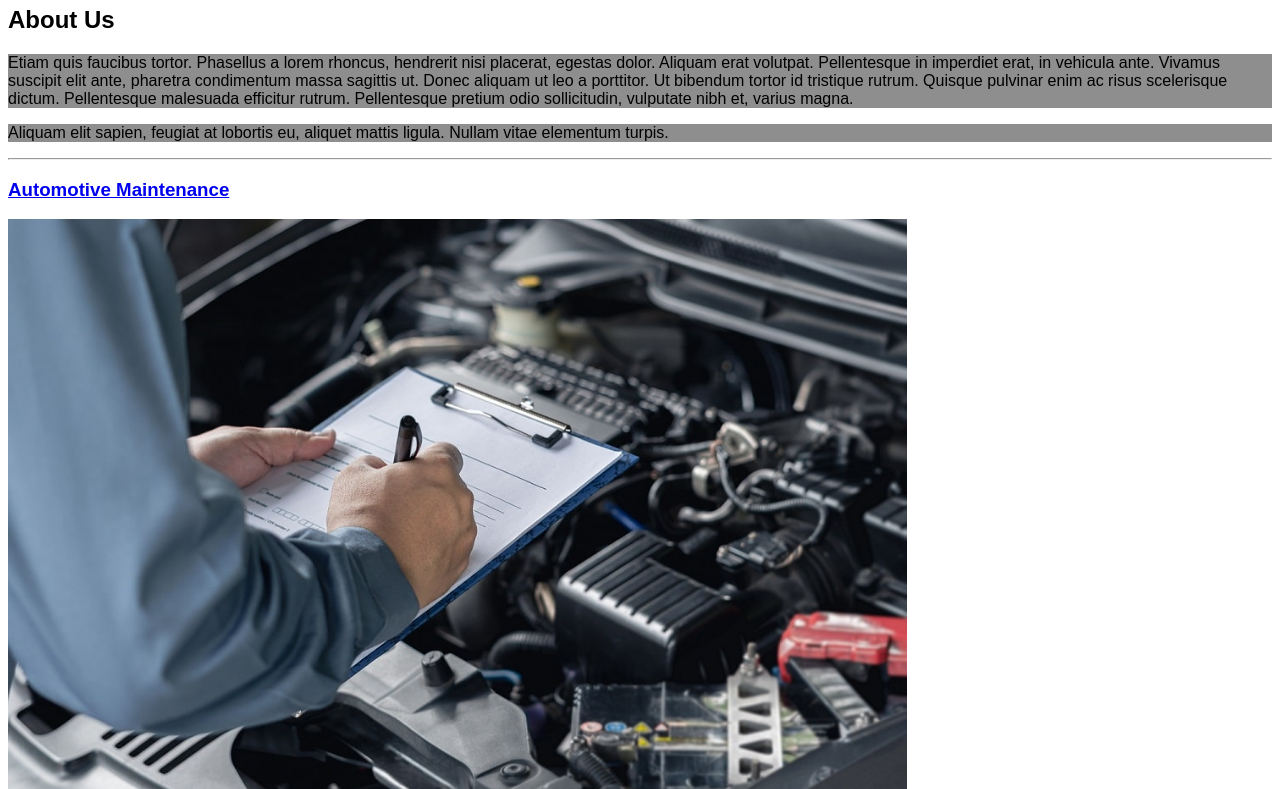
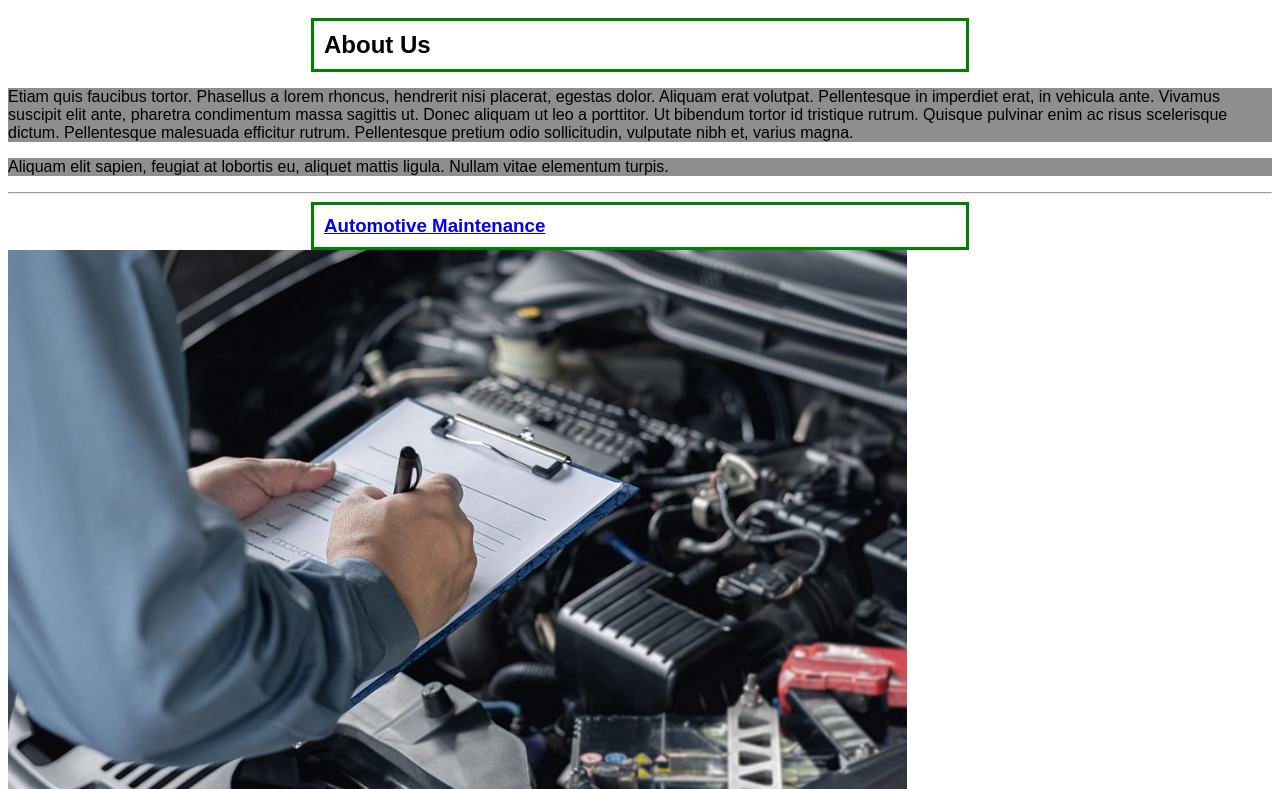
Before and after one commit to walterscpt/html-ccmech, a plain HTML site: page index.html in a window 1280 px wide. Shown: the part 74-863 px from the top of the page. Drawn offline with Linux system fonts and the light colour scheme.

Commit message:
Update main.css

```diff
--- a/main.css
+++ b/main.css
@@ -5,6 +5,10 @@ html {
 .headings {
     font: bold;
     align-self: center;
+    margin: auto;
+    width: 50%;
+    border: 3px solid green;
+    padding: 10px;
 }
 p {
     background: rgb(143, 142, 142);
```
